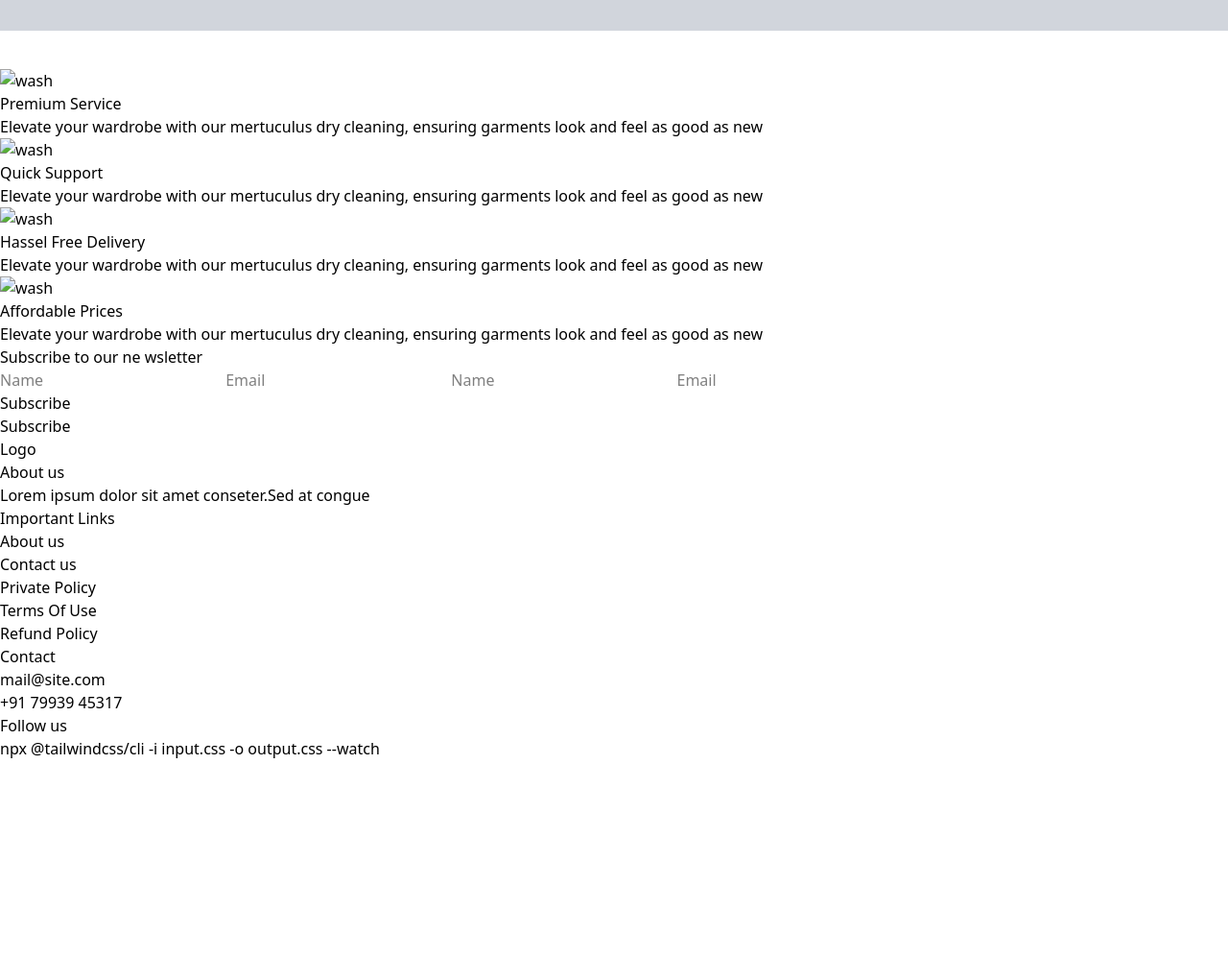
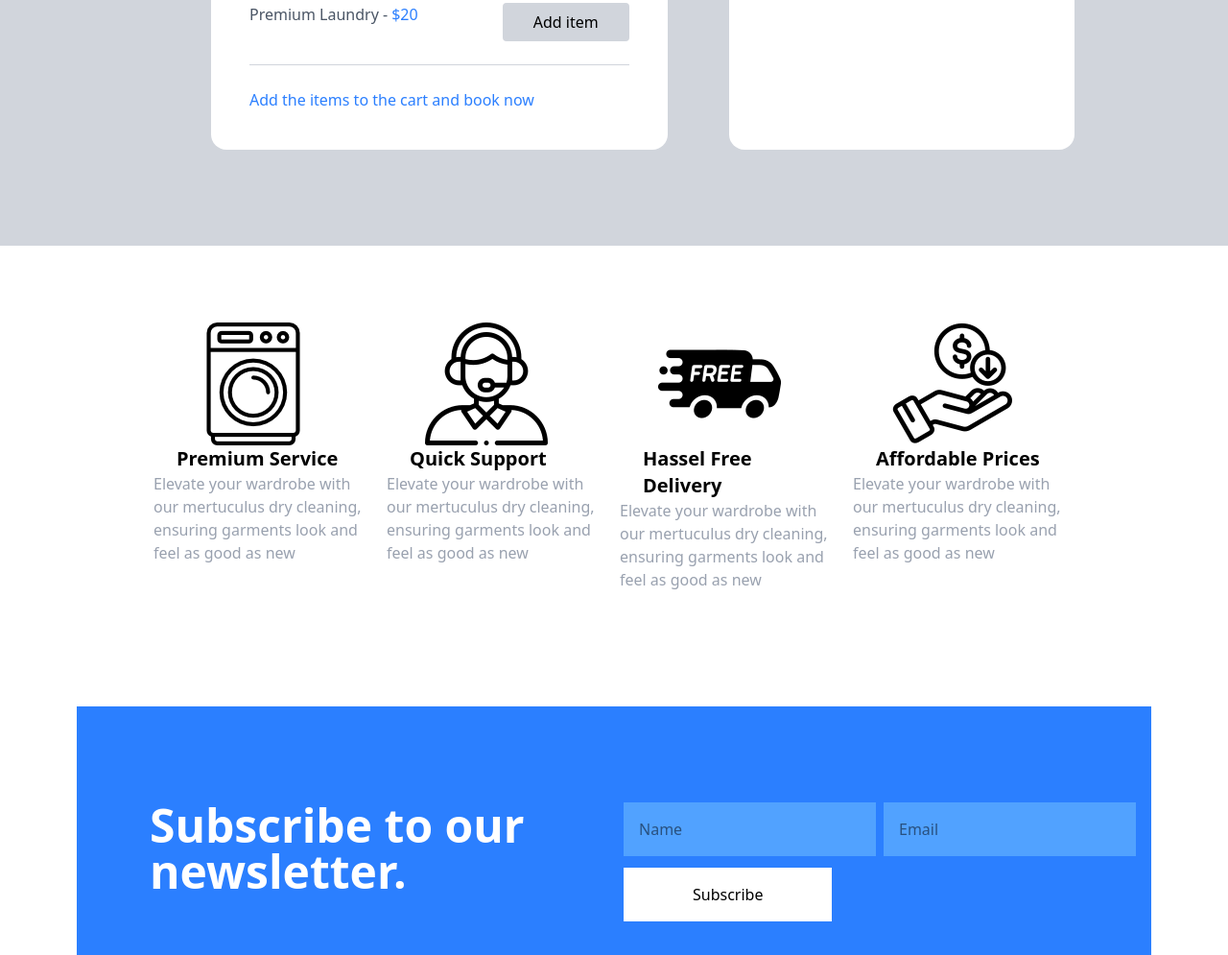
Before and after one commit to Paidikarthikk/washing, a website: page index.html in a window 1280 px wide. Shown: the part 2315-3310 px from the top of the page at 96% size. Before the commit the page ends 3107 px from the top, so only its background shows below. Drawn offline with nearby package versions, Linux system fonts and the light colour scheme.

Commit message:
footer completed

```diff
--- a/index.html
+++ b/index.html
@@ -171,58 +171,56 @@
         </div>
 
     </section>
-
-     <section class="inform">
+    <section class="inform bg-white flex flex-col md:flex-row gap-3 px-4 md:px-40 py-10 mb-10">
         <div class="cards">
-            <img src="resources/img/image1.png" alt="wash" class="image">
-            <h3>Premium Service</h3>
-            <p>Elevate your wardrobe with our mertuculus dry cleaning, ensuring garments look and feel as good as new</p>
+            <img src="image1.png" alt="wash" class="image px-10">
+            <h3 class="text-xl font-bold px-6">Premium Service</h3>
+            <p class="text-gray-400">Elevate your wardrobe with our mertuculus dry cleaning, ensuring garments look and feel as good as new</p>
         </div>
         <div class="cards">
-            <img src="resources/img/image2.png" alt="wash" class="image">
-            <h3>Quick Support</h3>
-            <p>Elevate your wardrobe with our mertuculus dry cleaning, ensuring garments look and feel as good as new</p>
+            <img src="image2.png" alt="wash" class="image px-10">
+            <h3 class="text-xl font-bold px-6">Quick Support</h3>
+            <p class="text-gray-400">Elevate your wardrobe with our mertuculus dry cleaning, ensuring garments look and feel as good as new</p>
         </div>
         <div class="cards">
-            <img src="resources/img/image3.png" alt="wash" class="image">
-            <h3>Hassel Free Delivery</h3>
-            <p>Elevate your wardrobe with our mertuculus dry cleaning, ensuring garments look and feel as good as new</p>
+            <img src="image3.png" alt="wash" class="image px-10">
+            <h3 class="text-xl font-bold px-6">Hassel Free Delivery</h3>
+            <p class="text-gray-400">Elevate your wardrobe with our mertuculus dry cleaning, ensuring garments look and feel as good as new</p>
         </div>
         <div class="cards">
-            <img src="resources/img/image4.png" alt="wash" class="image">
-            <h3>Affordable Prices</h3>
-            <p>Elevate your wardrobe with our mertuculus dry cleaning, ensuring garments look and feel as good as new</p>
+            <img src="image4.png" alt="wash" class="image px-10">
+            <h3 class="text-xl font-bold px-6">Affordable Prices</h3>
+            <p class="text-gray-400">Elevate your wardrobe with our mertuculus dry cleaning, ensuring garments look and feel as good as new</p>
         </div>
 
     </section>
 
-    <section class="subscribe">
-        <div>
-            <h2>Subscribe to our ne wsletter</h2>
+    <section class="subscribe bg-blue-500 flex flex-col md:flex-row gap-3 px-4 md:m-20 py-10">
+        <div class="w-1/2">
+            <h2 class="font-bold text-5xl text-white p-15">Subscribe to our newsletter.</h2>
         </div>
-        <div class="bbtn">
         <form class="bbtn" id="newsletter-form" novalidate>
-            <div>
-                <input type="text" placeholder="Name">
-                <input type="email" placeholder="Email">
-                <input type="text" id="newsletter-name" name="newsletter_name" placeholder="Name" autocomplete="name" required>
-                <input type="email" id="newsletter-email" name="newsletter_email" placeholder="Email" autocomplete="email" required>
+            <div class="flex flex-col gap-3">
+               <div class="flex gap-2 pt-15">
+                    <input type="text" id="newsletter-name" name="newsletter_name" placeholder="Name" autocomplete="name" required class="p-4 bg-blue-400 flex-1">
+                    <input type="email" id="newsletter-email" name="newsletter_email" placeholder="Email" autocomplete="email" required class="p-4 bg-blue-400 flex-1">
+                </div>
+                <div>
+                    <button type="submit" class="bg-white p-4 px-18">Subscribe</button>
+                    <p id="newsletter-status" class="form-status" role="status" aria-live="polite"></p>
+                </div>
             </div>
-            <button>Subscribe</button>
-        </div>
-            <button type="submit">Subscribe</button>
-            <p id="newsletter-status" class="form-status" role="status" aria-live="polite"></p>
         </form>
     </section>
 
-    <footer class="foot">
+    <footer class="foot flex flex-row gap-50 p-20 bg-gray-200">
         <div>
-            <h2>Logo</h2>
-            <h4>About us</h4>
-            <p>Lorem ipsum dolor sit amet conseter.Sed at congue</p>
+            <h2 class="text-4xl font-bold text-gray-700 pb-7">Logo</h2>
+            <h4 class="text-gray-700 font-semibold">About us</h4>
+            <p class="w-50">Lorem ipsum dolor sit amet conseter.Sed at congue</p>
         </div>
         <div>
-            <h3>Important Links</h3>
+            <h3 class="text-xl font-semibold">Important Links</h3>
             <p>About us</p>
             <p>Contact us</p>
             <p>Private Policy</p>
@@ -230,22 +228,22 @@
             <p>Refund Policy</p>
         </div>
         <div>
-            <h3>Contact</h3>
+            <h3 class="text-xl font-semibold">Contact</h3>
             <p>mail@site.com</p>
             <p>+91 79939 45317</p>
 
         </div>
         <div>
-            <h3>Follow us</h3>
+            <h3 class="text-xl font-semibold pb-2">Follow us</h3>
             <div>
-                <ion-icon name="logo-instagram"></ion-icon>
-                <ion-icon name="logo-facebook"></ion-icon>
-                <ion-icon name="logo-youtube"></ion-icon>
-                <ion-icon name="logo-snapchat"></ion-icon>
+                <ion-icon class="text-2xl" name="logo-instagram"></ion-icon>
+                <ion-icon class="text-2xl" name="logo-facebook"></ion-icon>
+                <ion-icon class="text-2xl" name="logo-youtube"></ion-icon>
             </div>
         </div>
     </footer>
-
+    <script type="module" src="https://unpkg.com/ionicons@8.0.13/dist/ionicons/ionicons.esm.js"></script>
+    <script nomodule src="https://unpkg.com/ionicons@8.0.13/dist/ionicons/ionicons.js"></script>
     <script src="script.js"></script>
 
 </body>
--- a/script.js
+++ b/script.js
@@ -136,3 +136,39 @@
 
     updatecart();
 });
+
+
+const newsletterform = document.getElementById('newsletter-form');
+const newsletterstatus = document.getElementById('newsletter-status');
+
+newsletterform.addEventListener('submit', function(e) {
+    e.preventDefault();
+
+    const name = document.getElementById('newsletter-name').value;
+    const email = document.getElementById('newsletter-email').value;
+
+    if(!name) {
+        newsletterstatus.textContent = 'Please enter the detail';
+        newsletterstatus.classList.add('text-red-500');
+        return;
+    }
+
+    if(!email) {
+        newsletterstatus.textContent = 'Please enter email';
+        newsletterstatus.classList.add('text-red-500');
+        return;
+    }
+
+    newsletterstatus.textContent = 'Thank you for subscribing!';
+    newsletterstatus.classList.remove('text-red-500');
+    newsletterstatus.classList.add('text-white', 'font-semibold', 'mt-3');
+
+    console.log('Newsletter subscription:', { name, email, date: new Date().toLocaleString() });
+
+    newsletterform.reset();
+
+    setTimeout(() => {
+        newsletterstatus.textContent = '';
+        newsletterstatus.classList.remove('text-white', 'font-semibold', 'mt-3');
+    }, 5000);
+});
```
Also changed, not shown: image1.png (added), image2.png (added), image3.png (added), image4.png (added), output.css.
